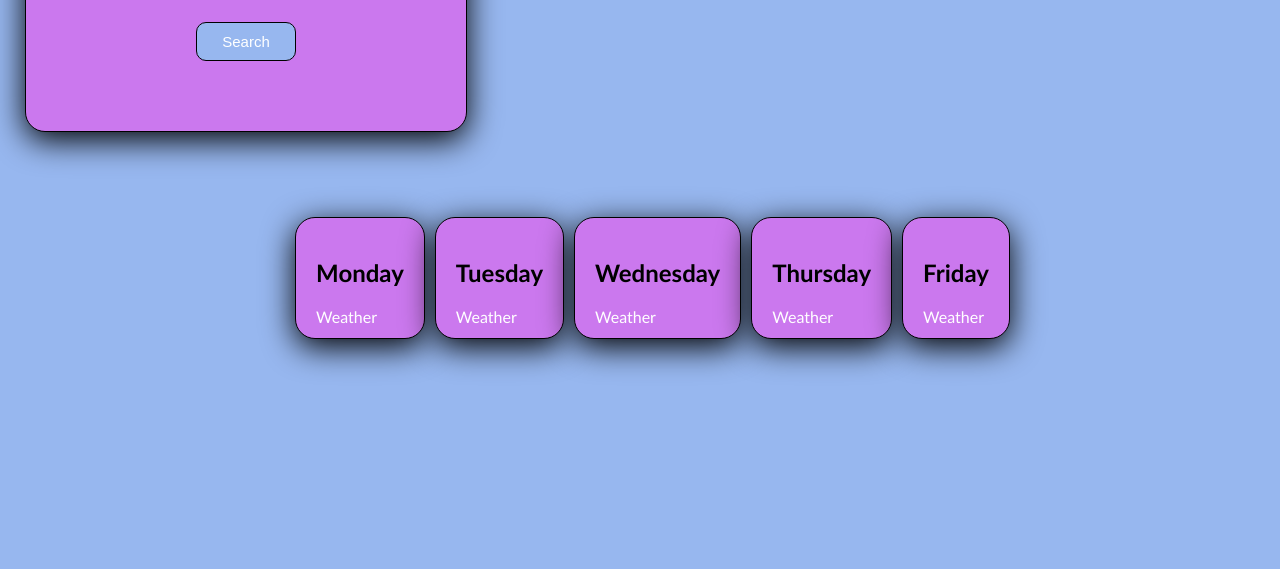
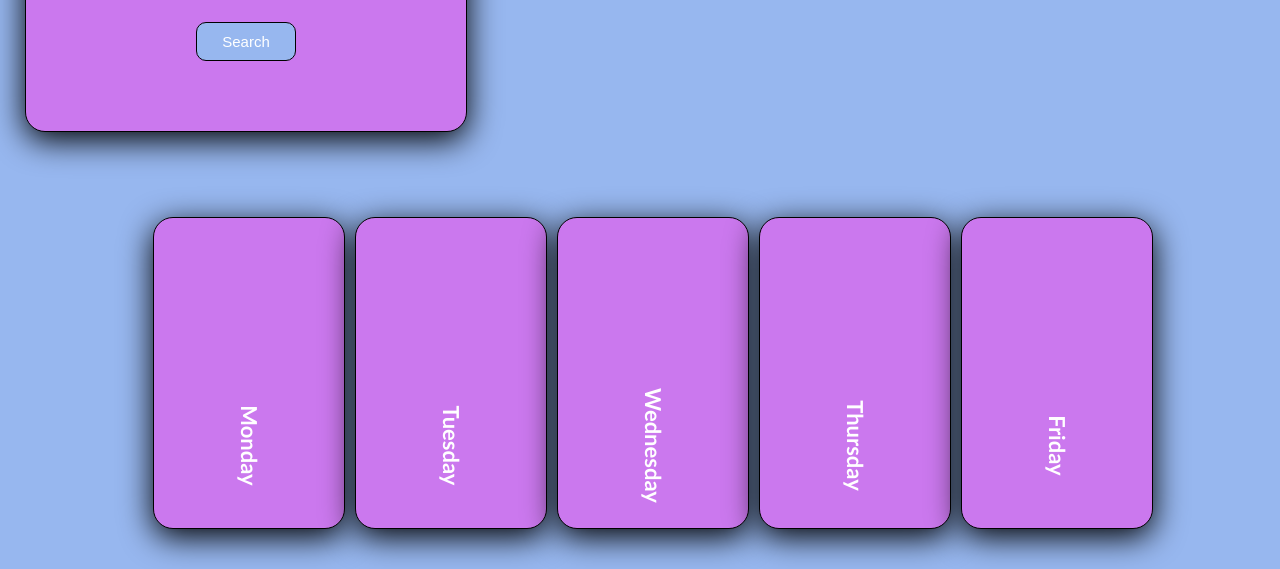
Before and after one commit to isazafeer/weather-dashboard, a plain HTML site: page index.html in a window 1280 px wide. Shown: the part 132-701 px from the top of the page. Drawn offline with Linux system fonts and the light colour scheme.

Commit message:
Added CSS transitions for 5 day forecast cards

```diff
--- a/style.css
+++ b/style.css
@@ -88,6 +88,8 @@ button {
     margin-top: 10px;
 }
 
+    /* CSS transitions for the 5 day forecast */
+
 .card {
     background: rgb(203, 120, 238);
     max-width:250px;
@@ -96,7 +98,15 @@ button {
     border-radius: 20px;
     box-shadow: 0 8px 32px;
     border: 1px solid;
-    height: 10vh;
+    height: 270px;
+    width: 150px;
+    text-align: center;
+    overflow: hidden;
+}
+
+.card:hover {
+    width: 250px;
+    transition: all 0.3s ease-in-out;
 }
 
 .five-day-container {
@@ -107,3 +117,27 @@ button {
     align-items: center;
     justify-content: center;
 }
+.heading {
+    color: white;
+    position: relative;
+    top: 65%;
+    transform: rotate(90deg);
+    font-size: 22px;
+    transition: all 0.3s ease-in-out;
+}
+.card:hover .heading {
+    transform: rotate(0deg);
+}
+.info {
+    color: white;
+    font-size:15px;
+    position: relative;
+    top: 100%;
+    padding-bottom: 100px;
+    transition: all 0.3s ease-in-out;
+    margin: 0 10px;
+}
+
+.card:hover .info {
+    top: 60%;
+}
```
